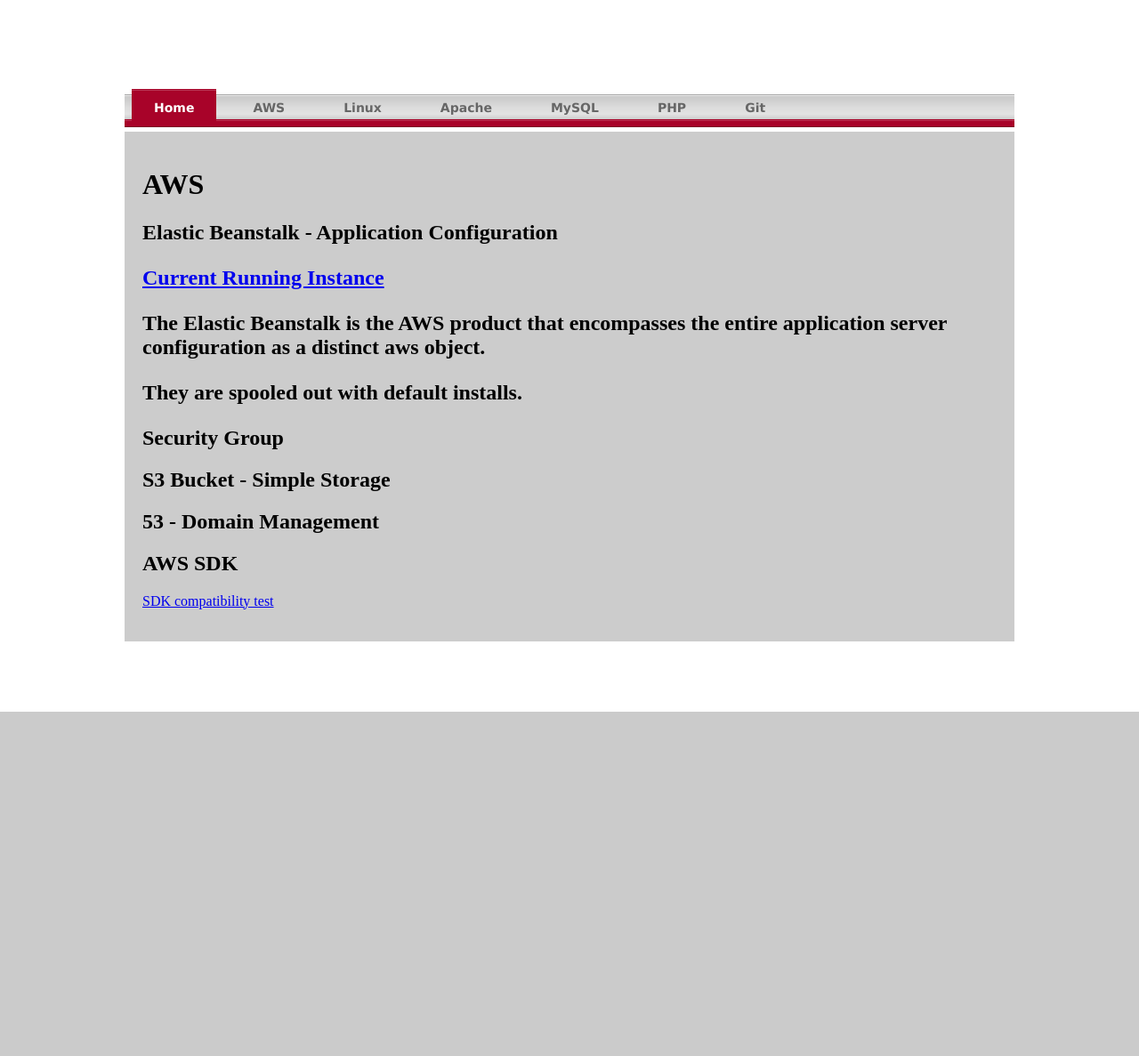
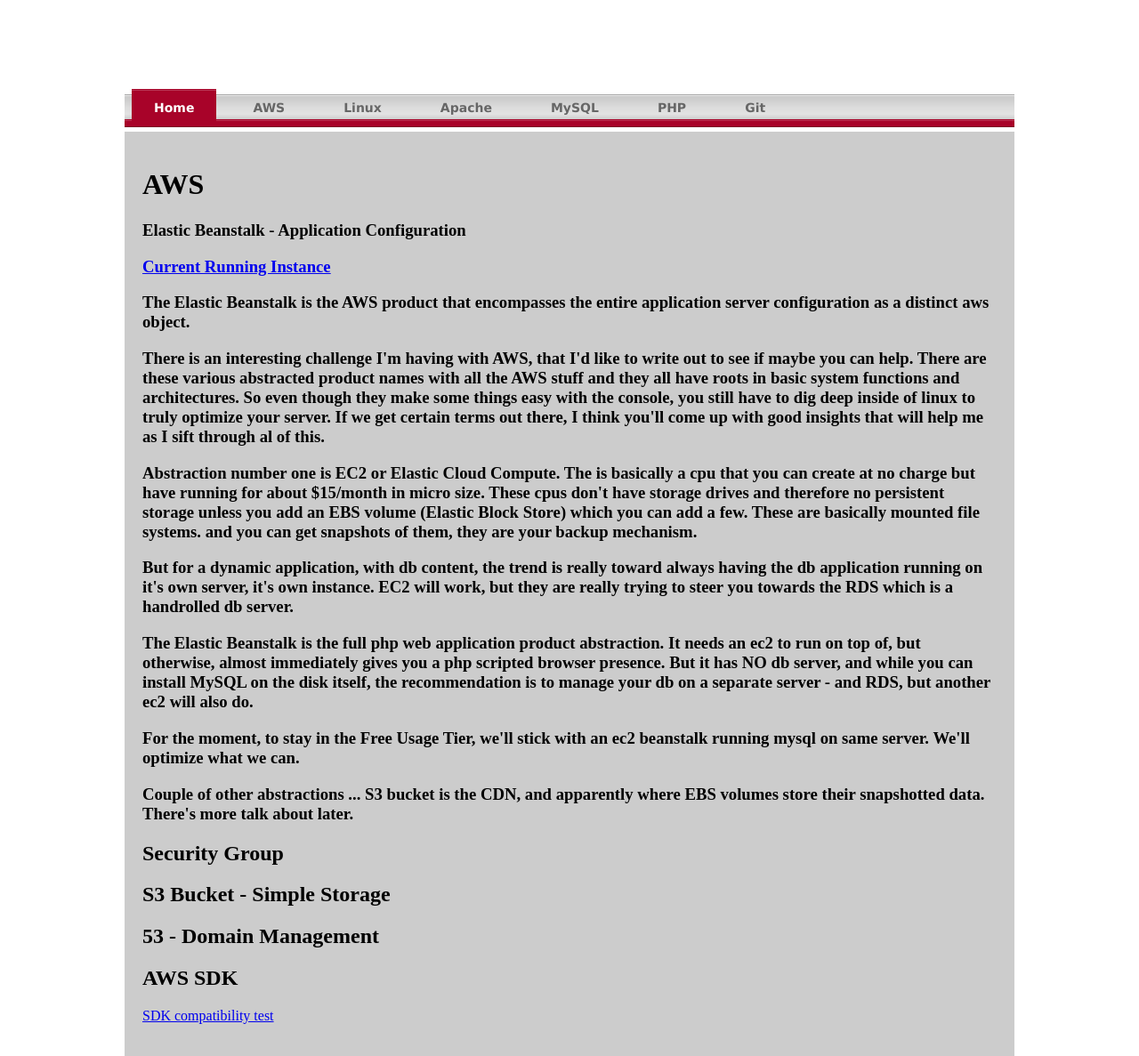
Before and after one commit to metatron0z3/resources, a PHP site: page /aws.php in a window 1280 px wide. Shown: the whole page at 89% size. Before the commit the page ends 800 px from the top, so only its background shows below. Run offline with PHP 8.4, Linux system fonts and the light colour scheme; some libraries are stand-ins or nearby versions.

Commit message:
forgot this one

```diff
--- a/aws.php
+++ b/aws.php
@@ -9,11 +9,17 @@
 
 		<div class="main_content">
 
-			<h1>AWS</h1>
-				<h2>Elastic Beanstalk - <span>Application Configuration</span><h2>
+                    <h1 class="chapter">AWS</h1>
+                        <h2></h2>
+                        <h3>Elastic Beanstalk - <span>Application Configuration</span><h3>
                             <p><a href="http://23.23.82.17">Current Running Instance</a></p>
                             <p>The Elastic Beanstalk is the AWS product that encompasses the entire application server configuration as a distinct aws object.</p>
-					<p>They are spooled out with default installs.</p>
+                            <p>There is an interesting challenge I'm having with AWS, that I'd like to write out to see if maybe you can help. There are these various abstracted product names with all the AWS stuff and they all have roots in basic system functions and architectures. So even though they make some things easy with the console, you still have to dig deep inside of linux to truly optimize your server. If we get certain terms out there, I think you'll come up with good insights that will help me as I sift through al of this.
+                            <p>Abstraction number one is EC2 or Elastic Cloud Compute. The is basically a cpu that you can create at no charge but have running for about $15/month in micro size. These cpus don't have storage drives and therefore no persistent storage unless you add an EBS volume (Elastic Block Store) which you can add a few. These are basically mounted file systems. and you can get snapshots of them, they are your backup mechanism. </p>
+                            <p>But for a dynamic application, with db content, the trend is really toward always having the db application running on it's own server, it's own instance. EC2 will work, but they are really trying to steer you towards the RDS which is a handrolled db server. </p>
+                            <p>The Elastic Beanstalk is the full php web application product abstraction. It needs an ec2 to run on top of, but otherwise, almost immediately gives you a php scripted browser presence. But it has NO db server, and while you can install MySQL on the disk itself, the recommendation is to manage your db on a separate server - and RDS, but another ec2 will also do.</p>
+                            <p>For the moment, to stay in the Free Usage Tier, we'll stick with an ec2 beanstalk running mysql on same server. We'll optimize what we can.</p>
+                            <p>Couple of other abstractions ... S3 bucket is the CDN, and apparently where EBS volumes store their snapshotted data. There's more talk about later.</p>
 
                         <h2>Security Group<h2>
 
```
Lines whose indentation alone changed are shown as unchanged.
